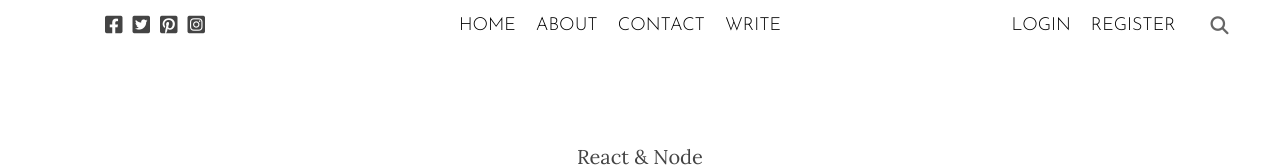
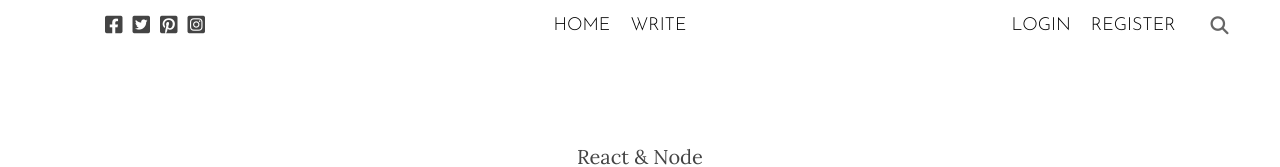
Before and after one commit to Herold1989/react-blog, a React (Create React App) app in the folder client/: page / in a window 1280 px wide. Shown: the top 167 px of the page. Built offline with nearby package versions, Linux system fonts and the light colour scheme; no server answers.

Commit message:
Remove unnecessary icons

```diff
--- a/client/src/components/topbar/TopBar.jsx
+++ b/client/src/components/topbar/TopBar.jsx
@@ -25,16 +25,16 @@ export default function TopBar() {
               HOME
             </Link>
           </li>
-          <li className="topListItem">
+          {/* <li className="topListItem">
             <Link className="link" to="/">
               ABOUT
             </Link>
-          </li>
-          <li className="topListItem">
+          </li> */}
+          {/* <li className="topListItem">
             <Link className="link" to="/">
               CONTACT
             </Link>
-          </li>
+          </li> */}
           <li className="topListItem">
             <Link className="link" to="/write">
               WRITE
```
